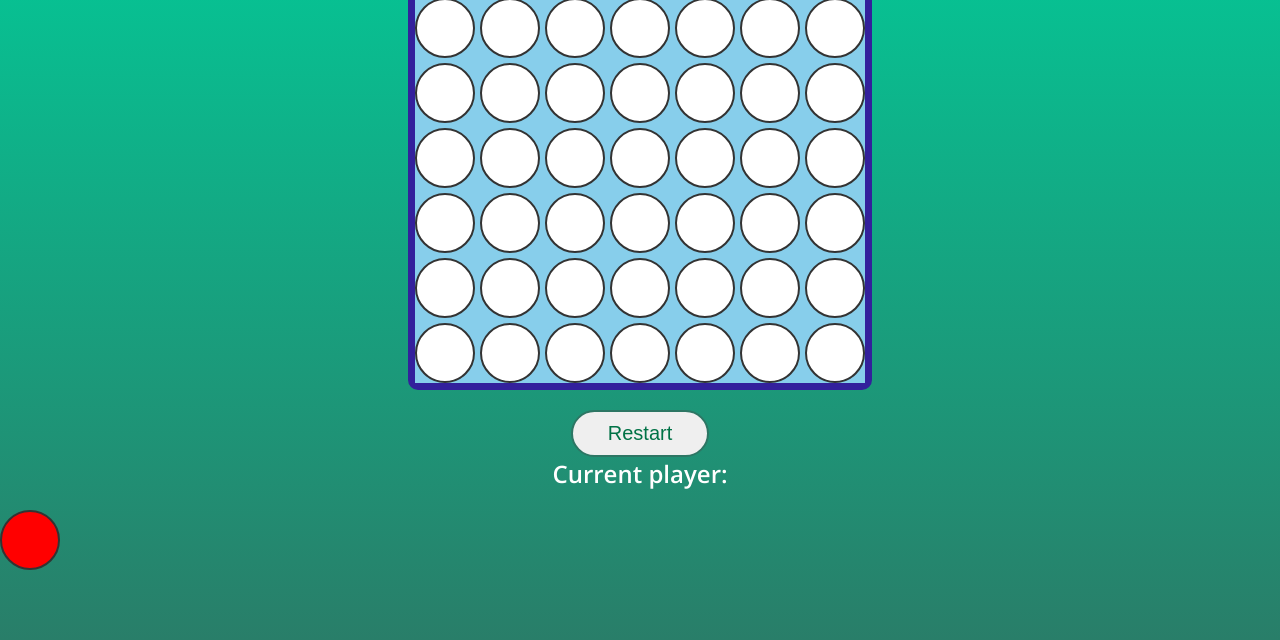
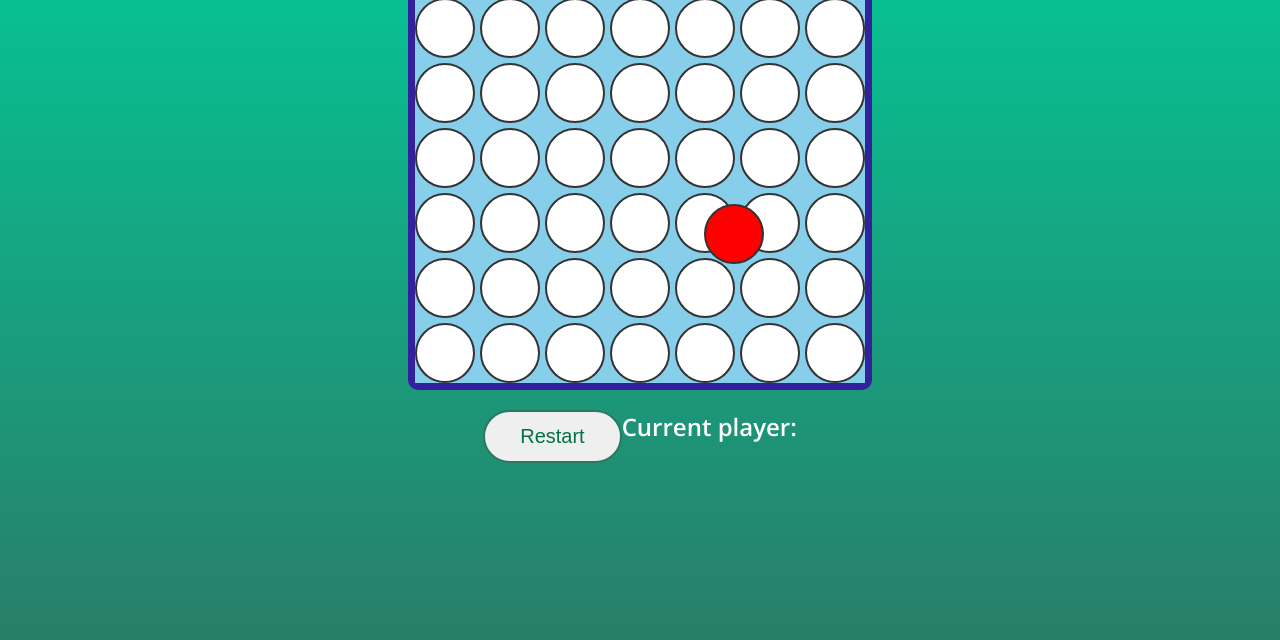
Before and after one commit to spencer78610/sa-ej-oopjs, a plain HTML site: page index.html in a window 1280 px wide. Both pictures are taken after a click on the button "Start Game". Shown: the part 132-772 px from the top of the page. Drawn offline with nearby package versions, Linux system fonts and the light colour scheme.

Commit message:
updated draggable piece positioning and title screen js

```diff
--- a/js/title-screen.js
+++ b/js/title-screen.js
@@ -7,7 +7,7 @@ export function titleScreen() {
         startButton.addEventListener('click', function () {
             titleScreen.style.display = 'none';
             gameBoard.style.display = 'inline-block';
-        statusBoard.style.display = 'block';
+            statusBoard.style.display = 'flex';
         });
 
 
--- a/sass/pages/_home.scss
+++ b/sass/pages/_home.scss
@@ -56,7 +56,20 @@ a {
 
 .status {
   display: none;
-  margin-top: 20px;
+  justify-content: center;
+  margin-top: 20px; /* Optional: adjust as needed */
+}
+
+.draggable-piece {
+  width: 60px;
+  height: 60px;
+  background-color: red;
+  border: 2px solid #333;
+  border-radius: 50%;
+  cursor: grab;
+  position: absolute;
+  top: 42%; // you may need to mess around with these
+  left: 55%;
 }
 
 .status button{
```
Also changed, not shown: css/main.css. Lines whose indentation alone changed are shown as unchanged.
